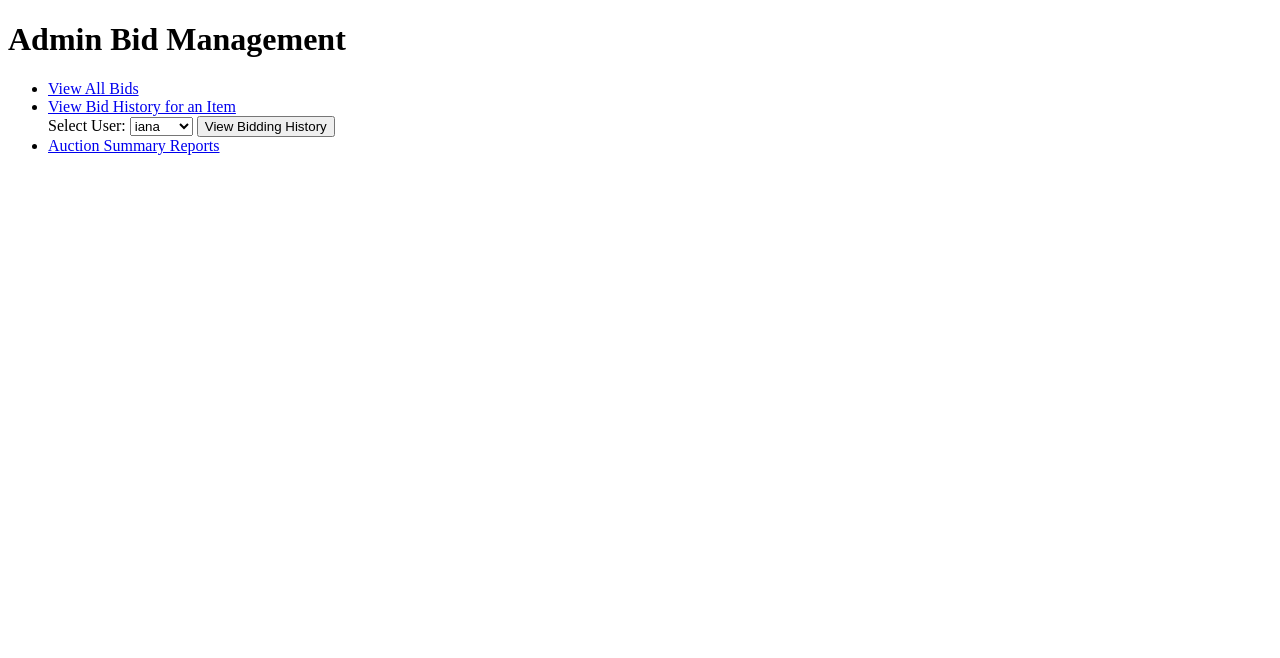
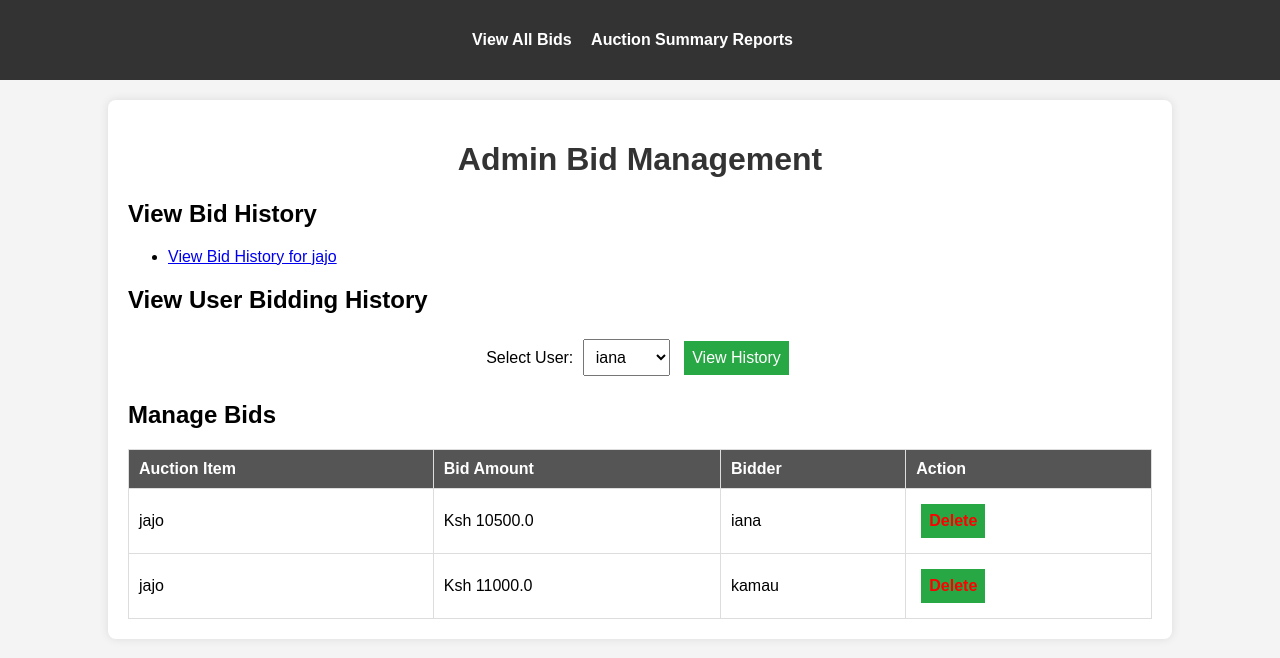
Before and after one commit to IANKAMAU-cm/auctionsite, a Flask app: page /admin/bids in a window 1280 px wide. Shown: the top 658 px of the page. Run offline with Flask 3, Linux system fonts and the light colour scheme.

Commit message:
Added admin bid management functionalities.The admin now has features to manage bids

```diff
--- a/app.py
+++ b/app.py
@@ -224,10 +224,11 @@ def view_auctions():
 #Admin bid management logic
 @app.route('/admin/bids')
 def admin_bid_management():
+    bids = Bid.query.all()
     auction_items = db.session.query(AuctionItem).join(Bid).distinct().all()
     users = db.session.query(User).join(Bid).distinct().all()
     """Admin dashboard for managing bids."""
-    return render_template('admin_bid_management.html', auction_items=auction_items, users=users)
+    return render_template('admin_bid_management.html', auction_items=auction_items, users=users, bids=bids)
 
 @app.route('/admin/bids/all')
 def view_all_bids():
@@ -268,7 +269,7 @@ def delete_bid(bid_id):
     db.session.delete(bid)
     db.session.commit()
     flash('Bid deleted successfully.', 'success')
-    return redirect(url_for('view_all_bids'))
+    return redirect(url_for('admin_bid_management'))
 
 @app.route('/admin/bids/reports')
 def auction_reports():
--- a/templates/admin_bid_management.html
+++ b/templates/admin_bid_management.html
@@ -4,15 +4,129 @@
     <meta charset="UTF-8">
     <meta name="viewport" content="width=device-width, initial-scale=1.0">
     <title>Admin Bid Management</title>
+    <!--<link rel="stylesheet" href="{{ url_for('static', filename='styles.css') }}">-->
+    <style>
+        body {
+            font-family: Arial, sans-serif;
+            margin: 0;
+            padding: 0;
+            background-color: #f4f4f4;
+        }
+
+        .container {
+            width: 80%;
+            margin: auto;
+            padding: 20px;
+            background: #fff;
+            border-radius: 8px;
+            box-shadow: 0px 0px 10px rgba(0, 0, 0, 0.1);
+            margin-top: 20px;
+        }
+
+        h1 {
+            text-align: center;
+            color: #333;
+        }
+
+        nav {
+            background: #333;
+            padding: 15px;
+            text-align: center;
+        }
+
+        nav ul {
+            list-style: none;
+            padding: 0;
+        }
+
+        nav ul li {
+            display: inline;
+            margin-right: 15px;
+        }
+
+        nav ul li a {
+            color: white;
+            text-decoration: none;
+            font-weight: bold;
+        }
+
+        .bid-section {
+            margin-top: 20px;
+        }
+
+        .bid-table {
+            width: 100%;
+            border-collapse: collapse;
+            margin-top: 15px;
+        }
+
+        .bid-table th, .bid-table td {
+            border: 1px solid #ddd;
+            padding: 10px;
+            text-align: left;
+        }
+
+        .bid-table th {
+            background: #555;
+            color: white;
+        }
+
+        form {
+            margin-top: 20px;
+            text-align: center;
+        }
+
+        select, button {
+            padding: 8px;
+            margin: 5px;
+            font-size: 16px;
+        }
+
+        button {
+            background: #28a745;
+            color: white;
+            border: none;
+            cursor: pointer;
+        }
+
+        button:hover {
+            background: #218838;
+        }
+
+        .delete-link {
+            color: red;
+            font-weight: bold;
+        }
+
+        .delete-link:hover {
+            text-decoration: underline;
+        }
+
+    </style>
 </head>
 <body>
-    <h1>Admin Bid Management</h1>
+
     <nav>
         <ul>
             <li><a href="{{ url_for('view_all_bids') }}">View All Bids</a></li>
-            {% for item in auction_items %}
-                <li><a href="{{ url_for('view_bid_history', item_id=item.id) }}">View Bid History for an Item</a></li>
-            {% endfor %}
+            <li><a href="{{ url_for('auction_reports') }}">Auction Summary Reports</a></li>
+        </ul>
+    </nav>
+
+    <div class="container">
+        <h1>Admin Bid Management</h1>
+
+        <div class="bid-section">
+            <h2>View Bid History</h2>
+            <ul>
+                {% for item in auction_items %}
+                    <li><a href="{{ url_for('view_bid_history', item_id=item.id) }}">View Bid History for {{ item.title }}</a></li>
+                {% endfor %}
+            </ul>
+        </div>
+
+        <div class="bid-section">
+            <h2>View User Bidding History</h2>
             <form action="{{ url_for('view_user_bidding_history', user_id=0) }}" method="get" onsubmit="updateAction(event)">
                 <label for="user_id">Select User:</label>
                 <select name="user_id" id="user_id" required>
@@ -20,14 +134,42 @@
                         <option value="{{ user.id }}">{{ user.username }}</option>
                     {% endfor %}
                 </select>
-                <button type="submit">View Bidding History</button>
+                <button type="submit">View History</button>
             </form>
-            {% for bid in bids %}
-                <li><a href="{{ url_for('delete_bid', bid_id=bid.id) }}">Delete {{ bid.auction_item.title }}</a></li>
-            {% endfor %}
-            <li><a href="{{ url_for('auction_reports') }}">Auction Summary Reports</a></li>
-        </ul>
-    </nav>
+        </div>
+
+        <div class="bid-section">
+            <h2>Manage Bids</h2>
+            <table class="bid-table">
+                <thead>
+                    <tr>
+                        <th>Auction Item</th>
+                        <th>Bid Amount</th>
+                        <th>Bidder</th>
+                        <th>Action</th>
+                    </tr>
+                </thead>
+                <tbody>
+                    {% for bid in bids %}
+                        <tr>
+                            <td>{{ bid.auction_item.title }}</td>
+                            <td>Ksh {{ bid.bid_amount }}</td>
+                            <td>{{ bid.user.username }}</td>
+                            <td>
+                                <form action="{{ url_for('delete_bid', bid_id=bid.id) }}" method="POST" style="display:inline;">
+                                    <button type="submit" class="delete-link" onclick="return confirm('Are you sure you want to delete this bid?');">
+                                        Delete
+                                    </button>
+                                </form>
+                            </td>
+                        </tr>
+                    {% endfor %}
+                </tbody>
+            </table>
+        </div>
+
+    </div>
+
     <script>
         function updateAction(event) {
             event.preventDefault();
@@ -39,5 +181,6 @@
             }
         }
     </script>
+
 </body>
 </html>
```
Also changed, not shown: instance/auction.db.
